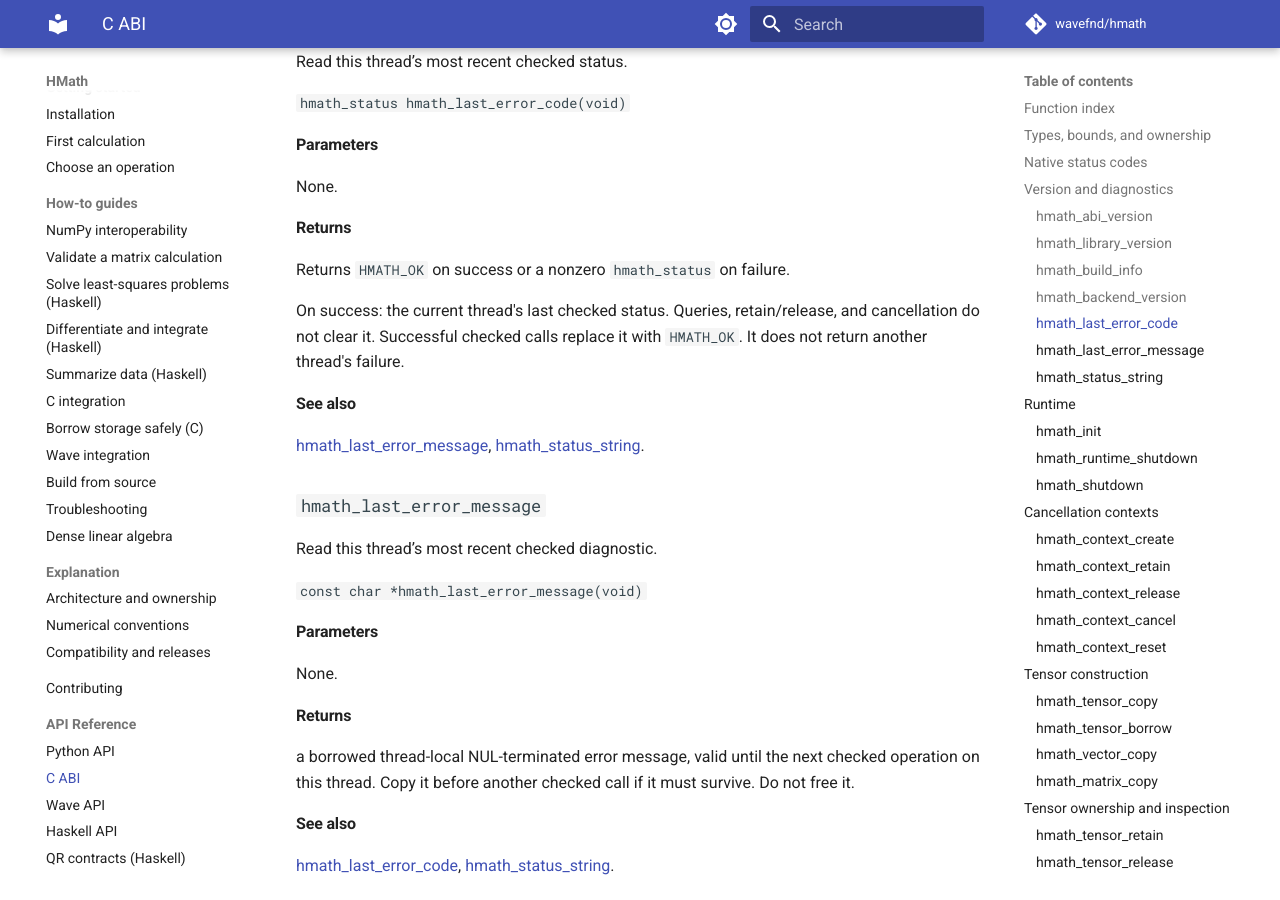
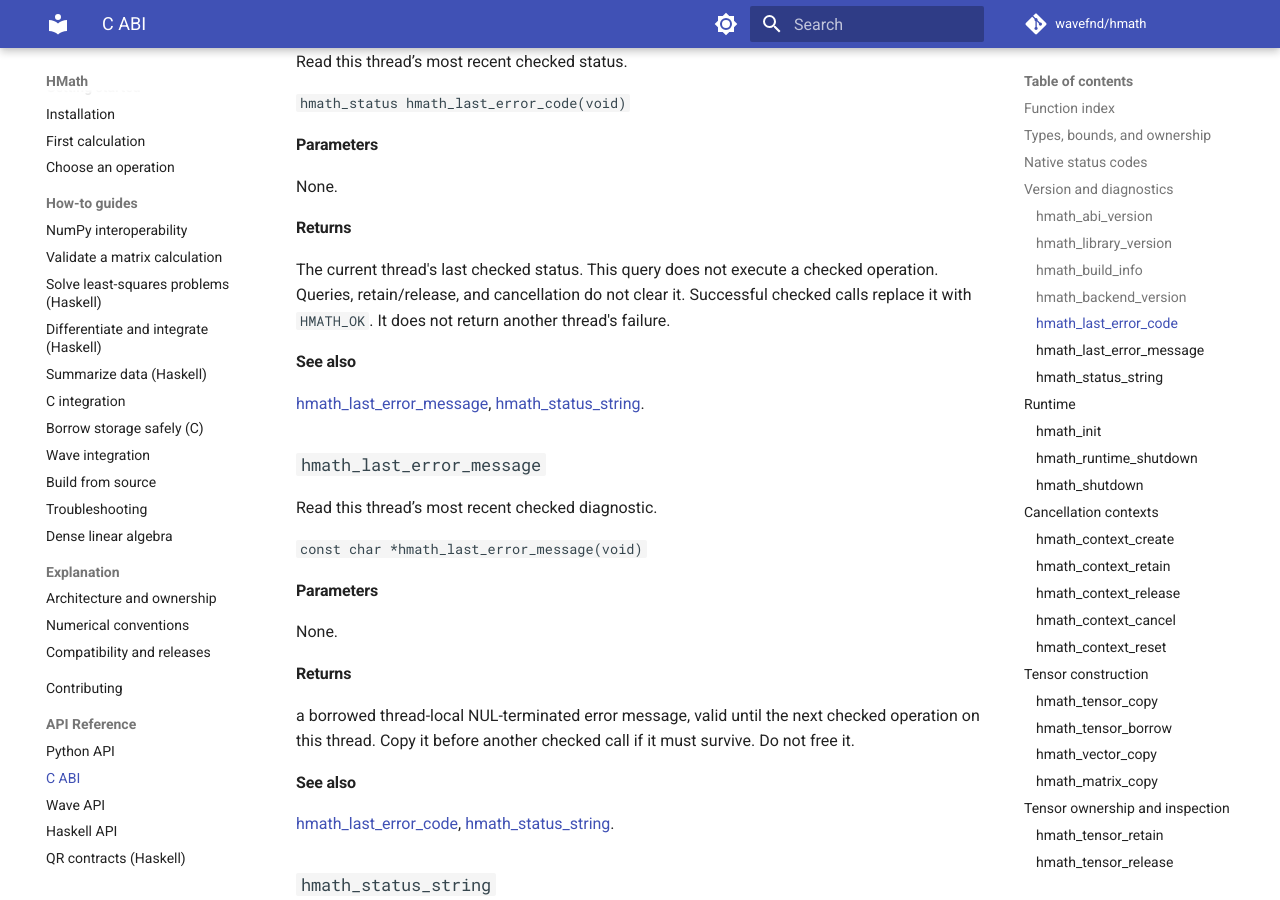
Before and after one commit to LunaStev/hmath, an MkDocs documentation site: the page built from docs/reference/c.md, in a window 1280 px wide and 900 px high, scrolled down 5535 px. Built offline with MkDocs 1.6.1 and Material for MkDocs 9.7.7, drawn with Linux system fonts in a browser that asks for light colours; comment, search, counter and statistics services are not loaded.

Commit message:
docs: clarify that last-error query reports the preceding operation

```diff
--- a/docs/reference/c.md
+++ b/docs/reference/c.md
@@ -193,9 +193,7 @@ None.
 
 #### Returns
 
-Returns `HMATH_OK` on success or a nonzero `hmath_status` on failure.
-
-On success: the current thread's last checked status.
+The current thread's last checked status. This query does not execute a checked operation.
 Queries, retain/release, and cancellation do not clear it. Successful checked
 calls replace it with `HMATH_OK`. It does not return another thread's failure.
 
```
